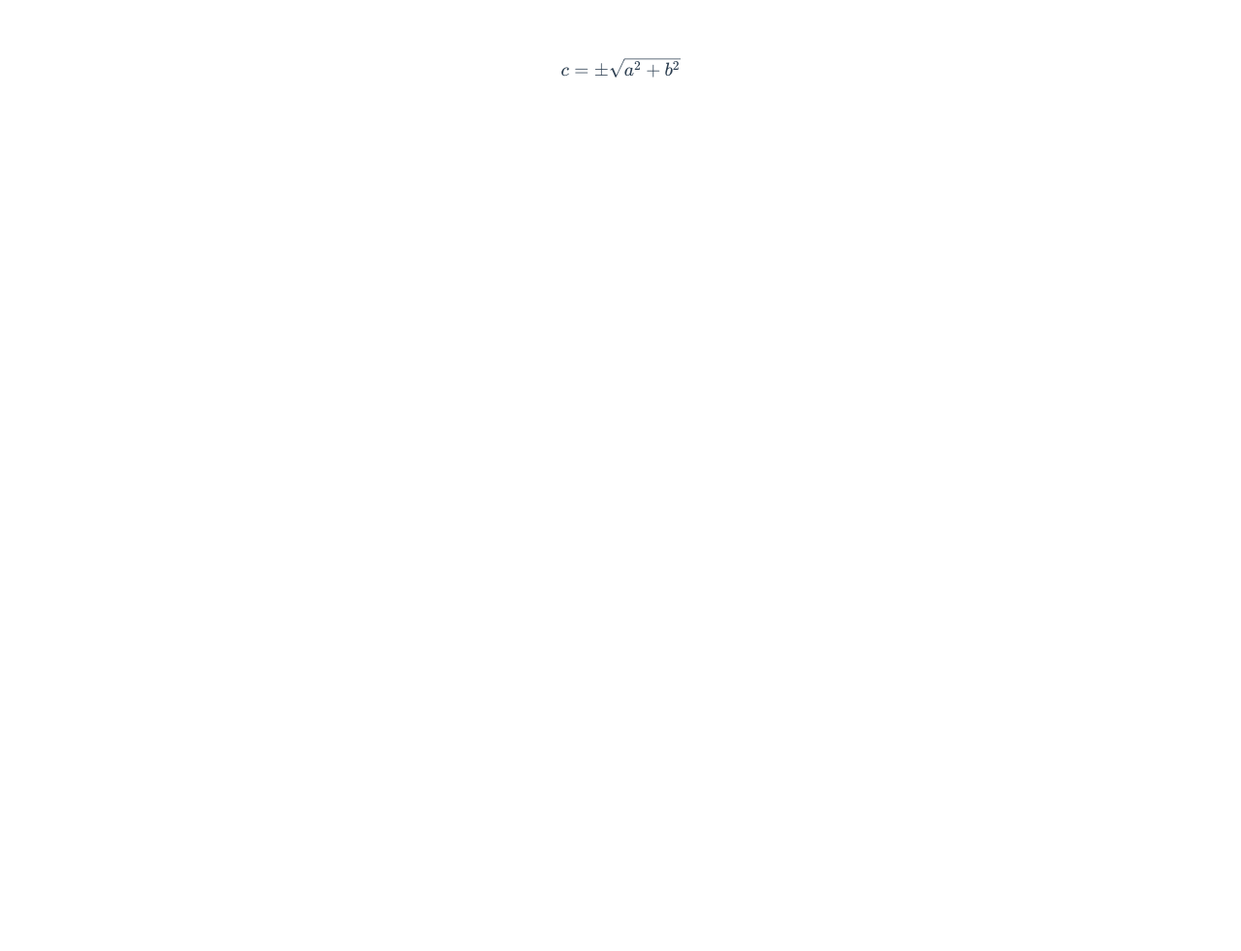
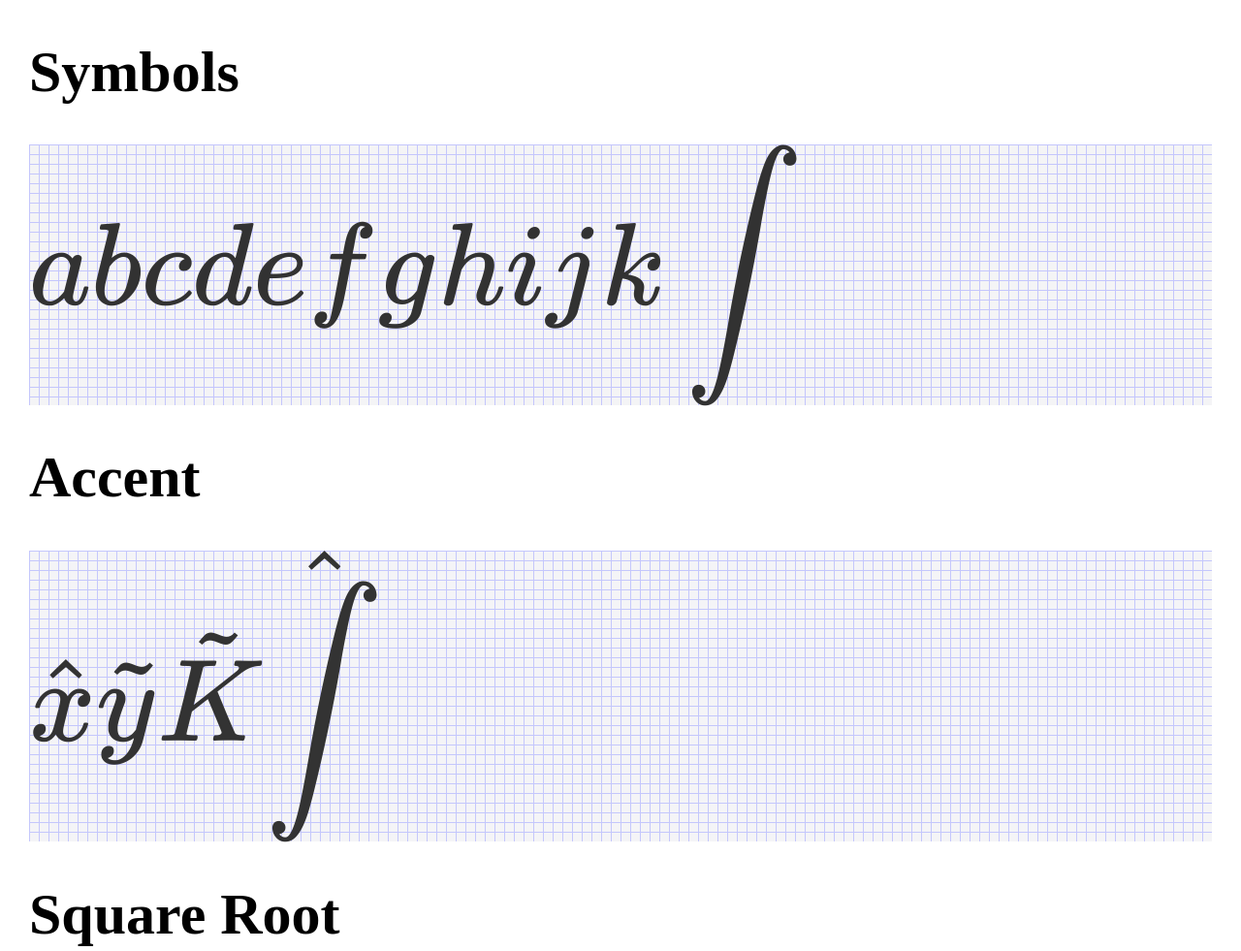
Before and after one commit to CKiumi/euler-tex, a website built with Vite: page index.html in a window 1280 px wide. Shown: the top 981 px of the page at 97% size. Before the commit the page ends 800 px from the top, so only its background shows below. Built offline with nearby package versions, Linux system fonts and the light colour scheme.

Commit message:
add main page

```diff
--- /dev/null
+++ b/index.css
@@ -0,0 +1,43 @@
+body {
+  font-size: 100px;
+  margin: 30px;
+}
+
+h1 {
+  font-size: 0.6em;
+}
+
+button {
+  color: #ddd;
+  background-color: #1976d2;
+  padding: 6px 10px;
+  line-height: 1.75;
+  border-radius: 4px;
+  text-transform: uppercase;
+  border: 0;
+  cursor: pointer;
+  transition: background-color 250ms cubic-bezier(0.4, 0, 0.2, 1) 0ms;
+}
+
+button:hover {
+  background-color: rgb(17, 82, 147);
+}
+
+.ruler {
+  background-color: #e5e5f7;
+  opacity: 0.8;
+  background-image: linear-gradient(#b6b9fc 1px, transparent 1px),
+    linear-gradient(to right, #b6b9fc 1px, #f2f2f5 1px);
+  background-size: 0.1em 0.1em;
+  display: inline-block;
+  width: 100%;
+}
+
+.katex-display {
+  margin: 0 !important;
+  text-align: left !important;
+}
+
+.katex-display > .katex {
+  text-align: left !important;
+}
--- a/index.html
+++ b/index.html
@@ -4,12 +4,13 @@
 <head>
   <meta charset="UTF-8" />
   <meta name="viewport" content="width=device-width, initial-scale=1.0" />
+  <link rel="stylesheet" href="/index.css" />
   <title>Vite App</title>
 </head>
 
 <body>
-  <div id="app"></div>
-  <script type="module" src="/src/main.ts"></script>
+  <div id="main"></div>
+  <script type="module" src="/index.ts"></script>
 </body>
 
 </html>
--- /dev/null
+++ b/index.ts
@@ -0,0 +1,20 @@
+import katex from "katex";
+import "katex/dist/katex.min.css";
+const main = () => {
+  render("Symbols", "abcdefghijk\\int");
+  render("Accent", "\\hat{x} \\tilde{y} \\tilde{K} \\hat{\\int}");
+  render("Square Root", "\\sqrt{a} \\sqrt{K} \\sqrt{\\int} ");
+  render("Left Right Parentheses", "\\left(x+y\\right) \\left(\\int+y\\right)");
+  render("Superscript Subscript", "x^a f^G K_s s_f x_a^b \\sum_x^y \\int_x^y");
+};
+const render = (title: string, latex: string) => {
+  const main = document.getElementById("main");
+  const h1 = document.createElement("h1");
+  h1.innerText = title;
+  const line = document.createElement("span");
+  line.classList.add("ruler");
+  main.append(h1, line);
+  katex.render(latex, line, { displayMode: true });
+};
+
+main();
--- a/src/main.ts
+++ /dev/null
@@ -1,18 +0,0 @@
-import "./style.css";
-import katex from "katex";
-import "katex/dist/katex.min.css";
-const app = document.querySelector<HTMLDivElement>("#app");
-if (app) {
-  app.innerHTML = "<h1>Euler Tex</h1>";
-  katex.render("c = \\pm\\sqrt{a^2 + b^2}", app, {
-    throwOnError: false,
-  });
-}
-
-export const tests = () => {
-  const span = document.createElement("span");
-  span.innerText = "F";
-  return span;
-};
-
-tests();
--- a/src/style.css
+++ /dev/null
@@ -1,8 +0,0 @@
-#app {
-  font-family: Avenir, Helvetica, Arial, sans-serif;
-  -webkit-font-smoothing: antialiased;
-  -moz-osx-font-smoothing: grayscale;
-  text-align: center;
-  color: #2c3e50;
-  margin-top: 60px;
-}
```
Also changed, not shown: src/lib.ts (added, +7 -0 lines).
